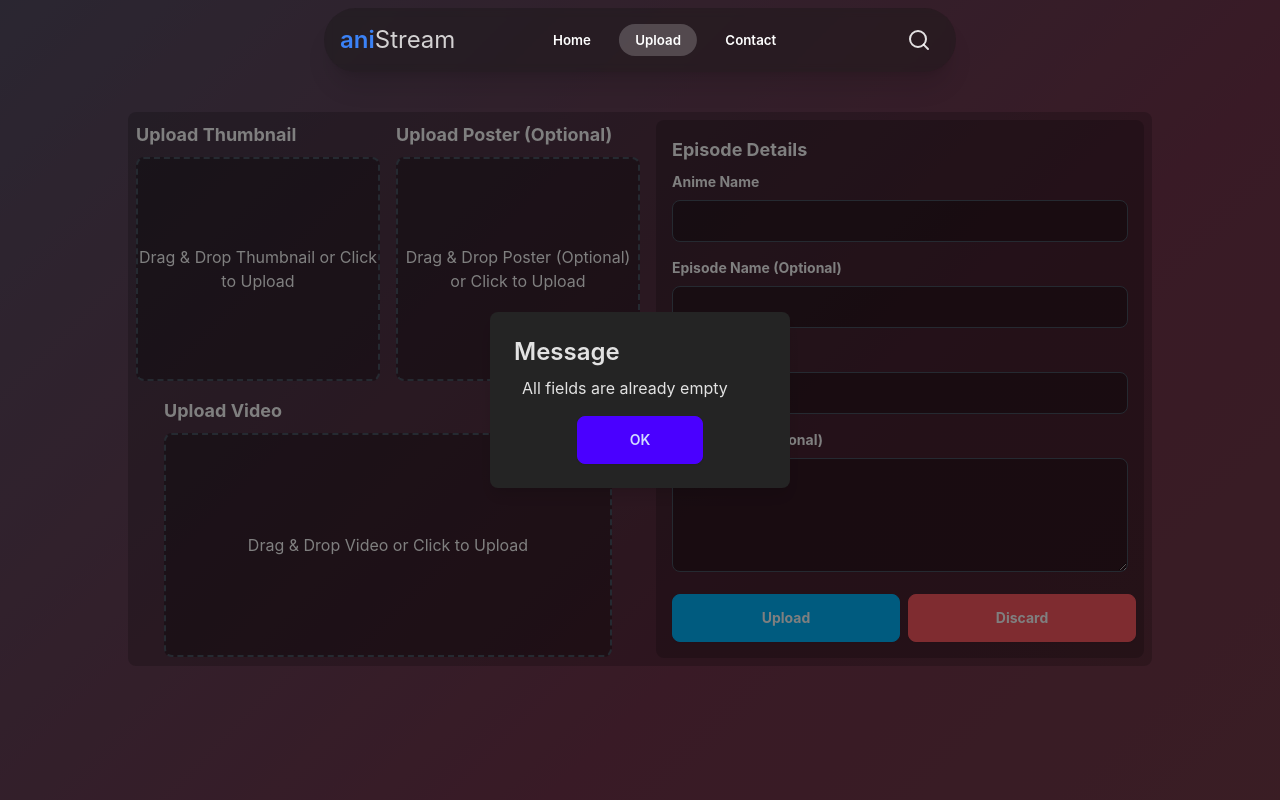
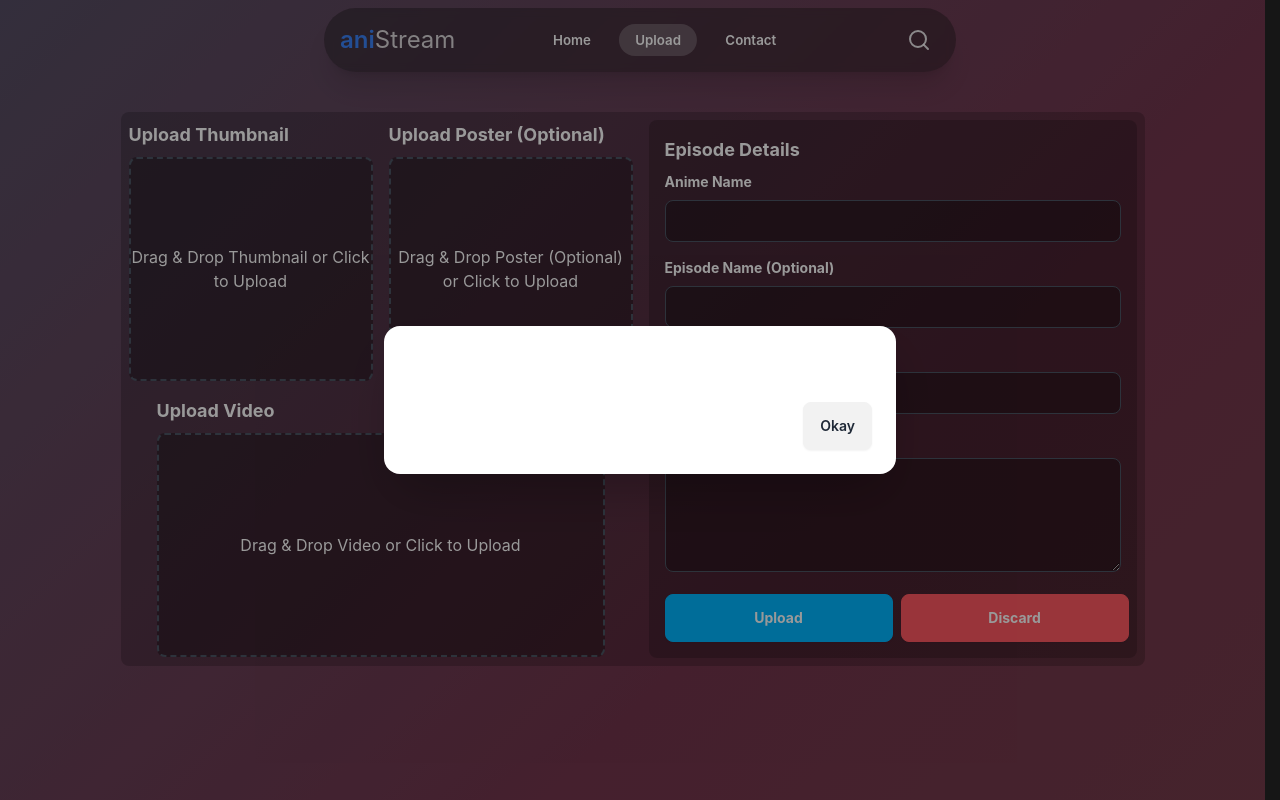
Before and after one commit to shantanu-p01/aniStream-Vite, a React (Vite) app: page /upload in a window 1280 px wide. Both pictures are taken after a click on the button "Discard". Shown: the top 800 px of the page. Built offline with nearby package versions, Linux system fonts and the light colour scheme.

Commit message:
31. Installed axios and Updated Modals in UploadPage

```diff
--- a/package.json
+++ b/package.json
@@ -10,6 +10,7 @@
     "preview": "vite preview"
   },
   "dependencies": {
+    "axios": "^1.7.7",
     "gsap": "^3.12.5",
     "plyr-react": "^5.3.0",
     "react": "^18.3.1",
--- a/src/Pages/Upload/UploadPage.jsx
+++ b/src/Pages/Upload/UploadPage.jsx
@@ -176,48 +176,41 @@ const UploadPage = () => {
           </div>
         </div>
 
-        {/* Modal */}
+          {/* Modal for missing fields */}
           {showModal && (
-          <div className="fixed inset-0 flex items-center justify-center bg-black bg-opacity-50">
-            <div className="bg-[#242424] p-6 mx-3 rounded-lg shadow-lg min-w-[300px]">
-              <h1 className='relative text-2xl font-semibold'>Message</h1>
-              <p className='mt-2 pl-2'>{modalMessage}</p>
-              {missingFields.length > 0 && (
-                <ul className='list-disc list-inside mt-2 pl-4'>
-                  {missingFields.map((field, index) => (
-                    <li key={index}>{field}</li>
-                  ))}
+            <div className="modal modal-open">
+              <div className="modal-box">
+                <h3 className="font-bold text-lg">{modalMessage}</h3>
+                <ul className='list-disc list-inside mt-2'>
+                  {missingFields.map((field, idx) => <li key={idx}>{field}</li>)}
                 </ul>
-              )}
-              <div className='flex justify-center gap-4 mt-4'>
-                <button onClick={() => setShowModal(false)} className='btn btn-primary w-1/2'>OK</button>
+                <div className="modal-action">
+                  <button onClick={() => setShowModal(false)} className="btn">Okay</button>
                 </div>
               </div>
             </div>
           )}
 
-        {/* Confirmation Modal */}
+          {/* Confirmation modal */}
           {showConfirmation && (
-          <div className="fixed inset-0 flex items-center justify-center bg-black bg-opacity-50">
-            <div className="bg-[#242424] p-6 mx-3 rounded-lg shadow-lg min-w-[300px]">
-              <h1 className='relative text-2xl font-semibold'>Confirmation</h1>
-              <p className='mt-2 pl-2'>{modalMessage}</p>
-              <div className='flex justify-center gap-4 mt-4'>
-                <button onClick={handleConfirmUpload} className='btn btn-primary w-1/2'>Yes</button>
-                <button onClick={() => setShowConfirmation(false)} className='btn btn-secondary w-1/2'>No</button>
+            <div className="modal modal-open">
+              <div className="modal-box">
+                <h3 className="font-bold text-lg">{modalMessage}</h3>
+                <div className="modal-action">
+                  <button onClick={() => setShowConfirmation(false)} className="btn btn-error">Cancel</button>
+                  <button onClick={handleUpload} className="btn btn-success">Continue</button>
                 </div>
               </div>
             </div>
           )}
 
-        {/* Success Modal */}
+          {/* Success modal */}
           {showSuccessModal && (
-          <div className="fixed inset-0 flex items-center justify-center bg-black bg-opacity-50">
-            <div className="bg-[#242424] p-6 mx-3 rounded-lg shadow-lg min-w-[300px]">
-              <h1 className='relative text-2xl font-semibold'>Success</h1>
-              <p className='mt-2 pl-2'>{modalMessage}</p>
-              <div className='flex justify-center gap-4 mt-4'>
-                <button onClick={() => setShowSuccessModal(false)} className='btn btn-primary w-1/2'>OK</button>
+            <div className="modal modal-open">
+              <div className="modal-box">
+                <h3 className="font-bold text-lg">{modalMessage}</h3>
+                <div className="modal-action">
+                  <button onClick={() => setShowSuccessModal(false)} className="btn">Close</button>
                 </div>
               </div>
             </div>
```
Also changed, not shown: 1 other file (tests, documents, lock files or other folders). Lines whose indentation alone changed are shown as unchanged.
